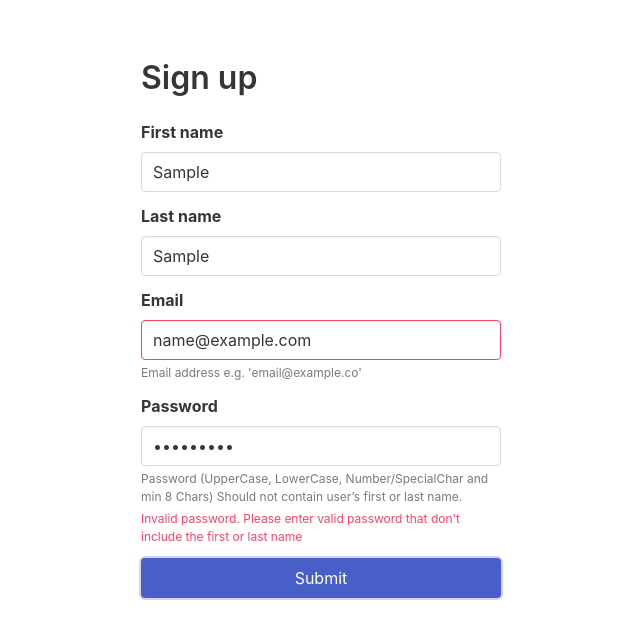
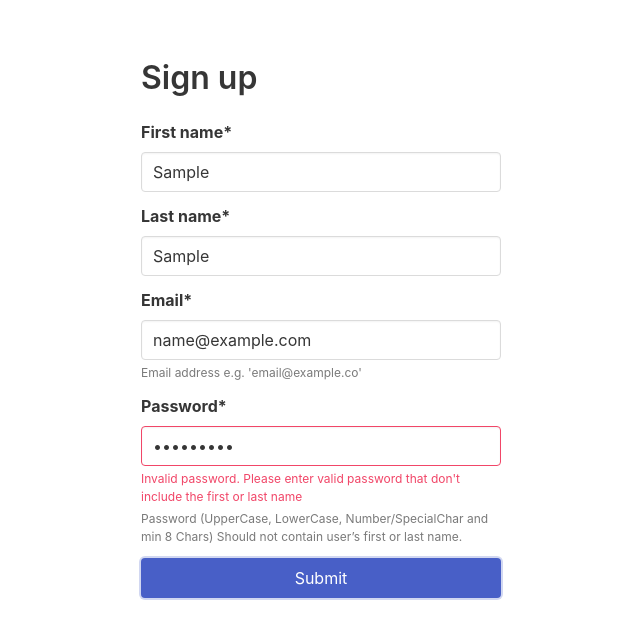
Before and after one commit to hameedgamal/sign-up, an Angular app: page / in a window 1280 px wide. Both pictures are taken after typing "Sample", "Sample", "name@example.com", "Sample123" into the empty fields and a click on the button "Submit". Shown: the top 638 px of the page, without its empty margins (319-959 px from the left). Built offline with nearby package versions, Linux system fonts and the light colour scheme.

Commit message:
Added class for error state on each field

```diff
--- a/src/app/components/field-validation-message/field-validation-message.component.ts
+++ b/src/app/components/field-validation-message/field-validation-message.component.ts
@@ -1,10 +1,8 @@
 import { Component, Input } from '@angular/core';
-
-import { ValidationState } from '../../shared';
 @Component({
   selector: 'app-field-validation-message',
   template: `
-    <p [class]="'help is-' + state">{{ message }}</p>
+    <p class="help is-danger">{{ message }}</p>
   `,
 })
 export class FieldValidationMessageComponent {
@@ -12,10 +10,4 @@ export class FieldValidationMessageComponent {
    * Validation message as string
    */
   @Input() message = '';
-
-  /**
-   * Validation state could be 'danger' | 'info' | 'success'
-   * Default value is `'danger'`
-   */
-  @Input() state: ValidationState = 'danger';
 }
--- a/src/app/components/sign-up-form/sign-up-form.component.html
+++ b/src/app/components/sign-up-form/sign-up-form.component.html
@@ -6,79 +6,82 @@
 
         <form (ngSubmit)="onSubmit()" [formGroup]="signUpForm">
           <div class="field">
-            <label class="label" for="firstName">First name</label>
+            <label class="label" for="firstName">First name*</label>
             <div class="control">
               <input
                 required
                 type="text"
+                id="firstName"
                 class="input"
-                id="firstName"
+                [class.is-danger]="hasValidation('firstName')"
                 formControlName="firstName"
               />
             </div>
             <app-field-validation-message
-              *ngIf="this.hasValidation('firstName') as errors"
+              *ngIf="hasValidation('firstName') as errors"
               [message]="errors.message"
             ></app-field-validation-message>
           </div>
 
           <div class="field">
-            <label class="label" for="lastName">Last name</label>
+            <label class="label" for="lastName">Last name*</label>
             <div class="control">
               <input
                 required
                 type="text"
                 id="lastName"
                 class="input"
+                [class.is-danger]="hasValidation('lastName')"
                 formControlName="lastName"
               />
             </div>
             <app-field-validation-message
-              *ngIf="this.hasValidation('lastName') as errors"
+              *ngIf="hasValidation('lastName') as errors"
               [message]="errors.message"
             ></app-field-validation-message>
           </div>
 
           <div class="field">
-            <label class="label" for="email">Email</label>
+            <label class="label" for="email">Email*</label>
             <div class="control">
               <input
                 required
                 id="email"
                 type="email"
-                class="input is-danger"
+                class="input"
+                [class.is-danger]="hasValidation('email')"
                 formControlName="email"
               />
             </div>
+            <app-field-validation-message
+              *ngIf="hasValidation('email') as errors"
+              [message]="errors.message"
+            ></app-field-validation-message>
             <p class="help has-text-grey">
               Email address e.g. 'email@example.co'
             </p>
-            <app-field-validation-message
-              *ngIf="this.hasValidation('email') as errors"
-              [message]="errors.message"
-            ></app-field-validation-message>
           </div>
 
           <div class="field">
-            <label class="label" for="password">Password</label>
+            <label class="label" for="password">Password*</label>
             <div class="control">
               <input
                 required
                 class="input"
+                [class.is-danger]="hasValidation('password')"
                 id="password"
                 type="password"
-                placeholder="Password"
                 formControlName="password"
               />
             </div>
+            <app-field-validation-message
+              *ngIf="hasValidation('password') as errors"
+              [message]="errors.message"
+            ></app-field-validation-message>
             <p class="help has-text-grey">
               Password (UpperCase, LowerCase, Number/SpecialChar and min 8
               Chars) Should not contain user’s first or last name.
             </p>
-            <app-field-validation-message
-              *ngIf="this.hasValidation('password') as errors"
-              [message]="errors.message"
-            ></app-field-validation-message>
           </div>
 
           <div class="field">
--- a/src/app/components/sign-up-form/sign-up-form.component.ts
+++ b/src/app/components/sign-up-form/sign-up-form.component.ts
@@ -35,7 +35,6 @@ export class SignUpFormComponent {
     this.isFormSubmitted = true;
 
     if (this.signUpForm.valid) {
-      // TODO: move to a container component
       this.userService.signUp(this.signUpForm.value).subscribe({
         next: value => console.log(value),
       });
--- a/src/app/shared/model.ts
+++ b/src/app/shared/model.ts
@@ -1,5 +1,3 @@
-export type ValidationState = 'danger' | 'info' | 'success';
-
 export interface UserInfo {
   firstName: string;
   lastName: string;
--- a/src/app/shared/validation.ts
+++ b/src/app/shared/validation.ts
@@ -24,15 +24,15 @@ export const crossFormPasswordValidation: ValidatorFn = (control: AbstractContro
 
 export const validationMessage: ValidationErrors = {
   firstName: {
-    required: 'First name is required!',
+    required: 'You must enter first name!',
     pattern: 'Invalid first name. should be more than 3 characters, no special characters!'
   },
   lastName: {
-    required: 'Last name is required!',
+    required: 'You must enter last name!',
     pattern: 'Invalid last name. should be more than 3 characters, no special characters!'
   },
   email: {
-    required: 'Email address is required!',
+    required: 'You must enter email address!',
     pattern: 'Invalid email address. Please enter valid email!'
   },
   password: {
```
